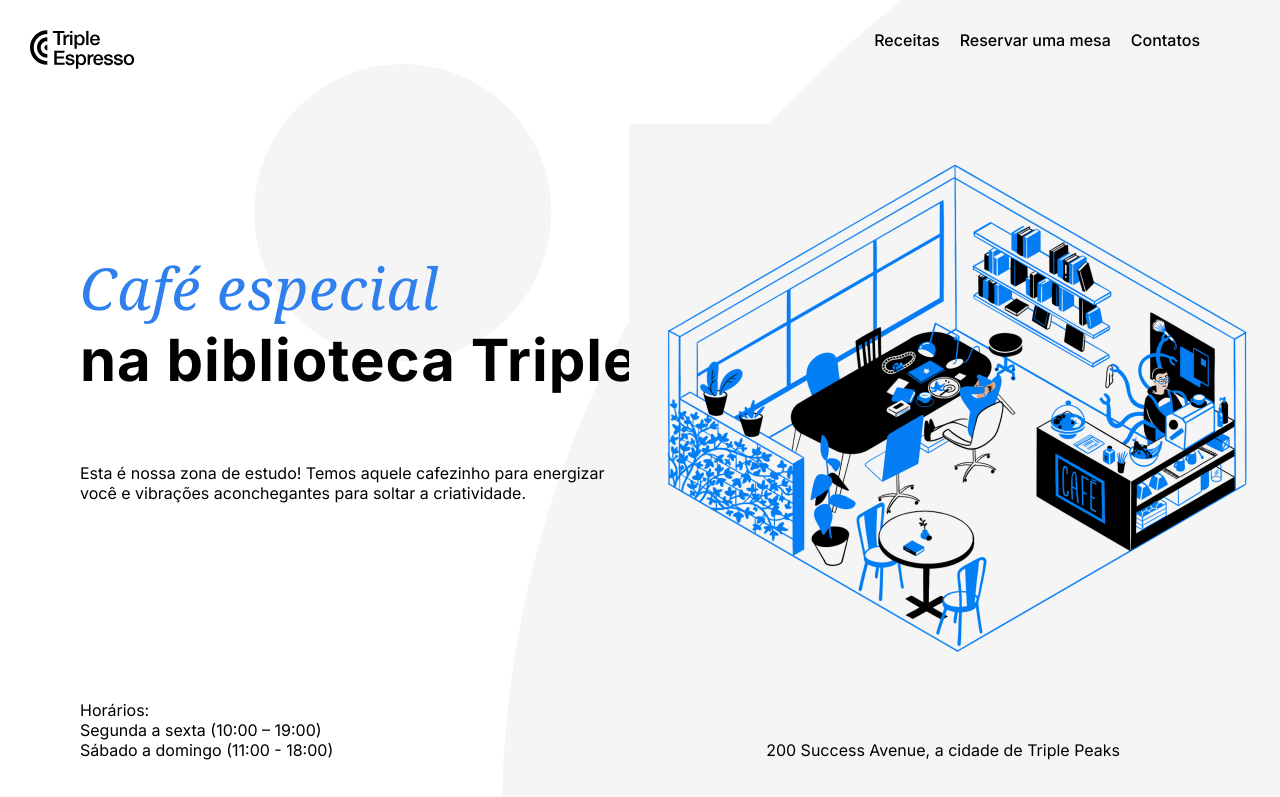
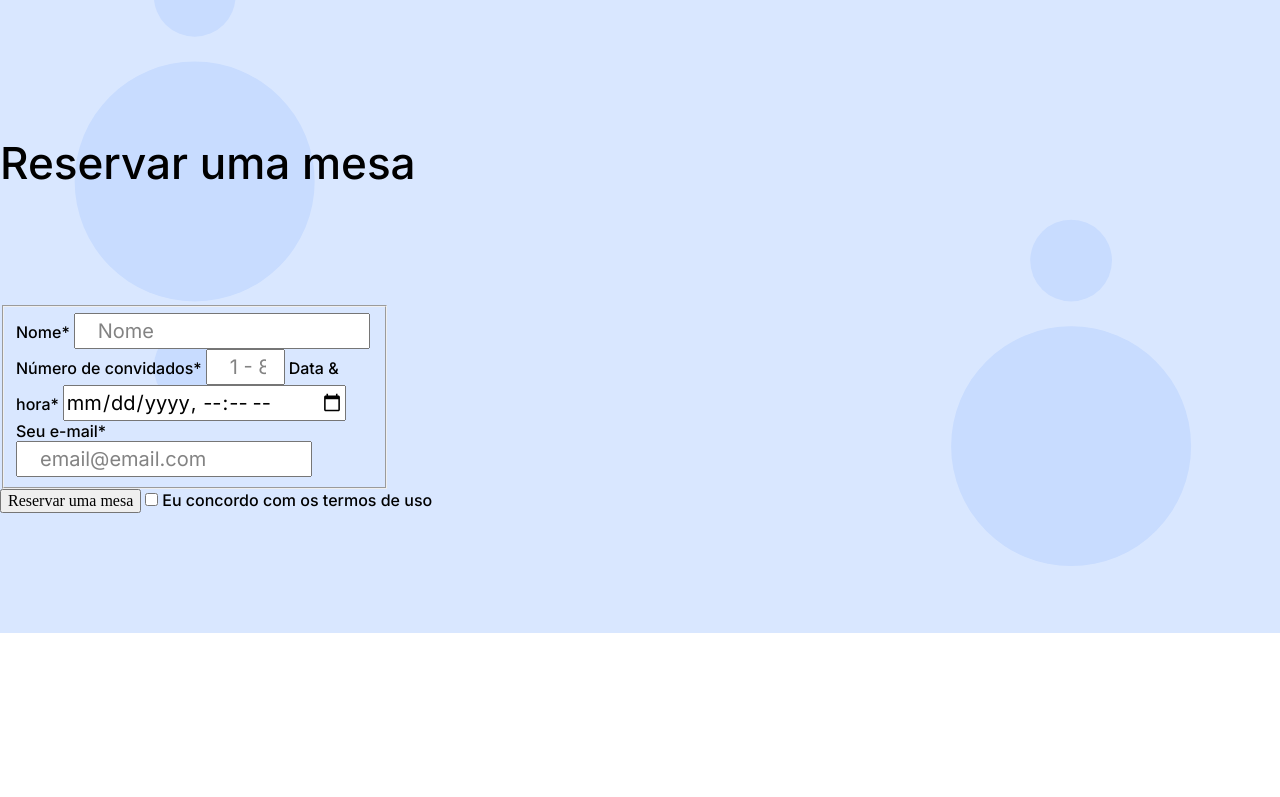
Before and after one commit to MaisaLana/web_project_coffeeshop, a plain HTML site: page index.html in a window 1280 px wide. Shown: the top 797 px of the page. Drawn offline with Linux system fonts and the light colour scheme.

Commit message:
atualização

```diff
--- a/index.html
+++ b/index.html
@@ -42,7 +42,7 @@
     />
   </head>
 
-  <body>
+  <!-- <body>
     <div class="page">
       <header class="header">
         <nav class="nav">
@@ -127,10 +127,47 @@
               </p>
             </div>
           </div>
-        </section>
-        <section class="reservation" id="reservation"></section>
-      </main>
-      <footer class="footer"></footer>
+        </section> -->
+  <section class="reservation" id="reservation">
+    <h2 class="reservation__title">Reservar uma mesa</h2>
+    <div class="form">
+      <fieldset class="reservation__form">
+        <label class="reservation__label">Nome*</label>
+        <input
+          class="reservation__form-item"
+          type="text"
+          placeholder="Nome"
+          required
+        />
+        <label class="reservation__label">Número de convidados*</label>
+        <input
+          class="reservation__form-item"
+          type="number"
+          min="1"
+          max="8"
+          placeholder="1 - 8"
+          required
+        />
+        <label class="reservation__label">Data & hora*</label>
+        <input class="reservation__form-item" type="datetime-local" required />
+
+        <label class="reservation__label">Seu e-mail*</label>
+        <input
+          class="reservation__form-item"
+          type="email"
+          placeholder="email@email.com"
+          required
+        />
+      </fieldset>
+      <button type="submit" class="Reservation__button">
+        Reservar uma mesa
+      </button>
+      <input type="checkbox" required />
+      <label class="reservation__label">Eu concordo com os termos de uso</label>
     </div>
-  </body>
+  </section>
+  <!-- </main> -->
+  <footer class="footer"></footer>
+  <!-- </div> -->
+  <!-- </body> -->
 </html>
--- a/pages/index.css
+++ b/pages/index.css
@@ -158,3 +158,57 @@ iframe {
   font-size: 20px;
   line-height: 30px;
 }
+
+.reservation {
+  background-color: #d9e7ff;
+  background-image: url("/images/background_reservation.svg");
+  background-position: center;
+  background-repeat: no-repeat;
+  background-size: cover;
+  display: flex;
+  flex-direction: column;
+}
+
+.form {
+  padding-bottom: 120px;
+}
+.reservation__title {
+  padding-top: 100px;
+  font-family: Inter;
+  font-weight: 500;
+  font-size: 44px;
+  line-height: 52px;
+}
+
+.reservation__label {
+  font-size: 16px;
+  font-family: Inter;
+  font-weight: 500;
+  line-height: 20px;
+}
+
+.reservation__form {
+  max-width: 385px;
+  margin-top: 80px;
+  box-sizing: border-box;
+  width: 100%;
+}
+
+.reservation__form-item {
+  font-family: Inter;
+  font-size: 20px;
+  line-height: 30px;
+}
+.reservation__form-item::placeholder {
+  color: #838383;
+  padding-top: 15px;
+  padding-left: 20px;
+}
+
+.reservation__button {
+  max-width: 385px;
+  font-family: Inter;
+  font-weight: 500;
+  font-size: 16px;
+  line-height: 20px;
+}
```
